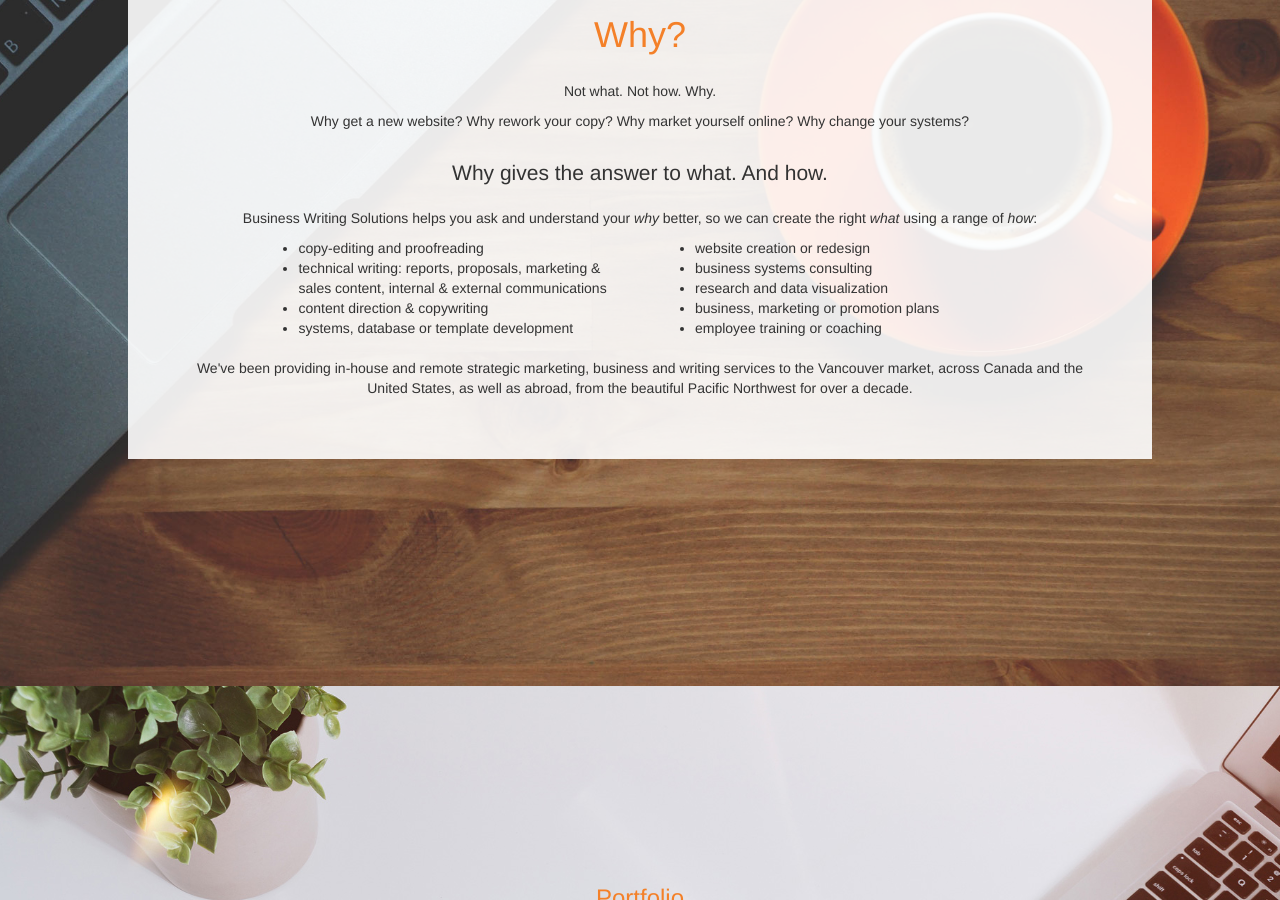
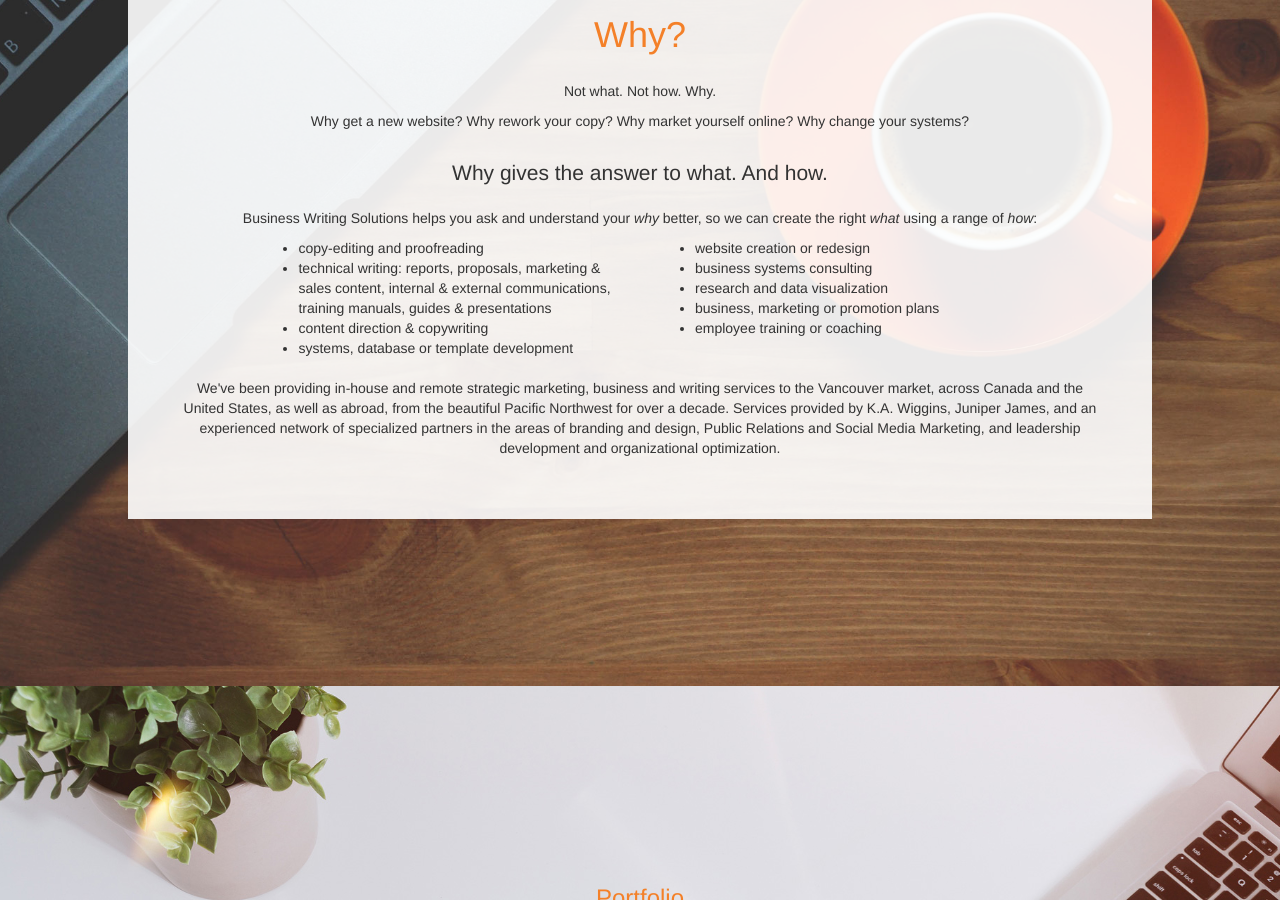
Before and after one commit to kaiewiggins/businesswriting, a Jekyll site: the page built from index.html, in a window 1280 px wide and 900 px high, scrolled down 1114 px. Built offline with Jekyll 4.4.1, drawn with Linux system fonts in a browser that asks for light colours; nearby versions of some CDN libraries; some of the changed text lies outside the part shown.

Commit message:
Update index.html

```diff
--- a/index.html
+++ b/index.html
@@ -37,7 +37,7 @@
             <div class="col-xs-5 text-left">
       <ul>
         <li>copy-editing and proofreading</li>
-        <li>technical writing: reports, proposals, marketing & sales content, internal & external communications</li>
+        <li>technical writing: reports, proposals, marketing & sales content, internal & external communications, training manuals, guides & presentations</li>
         <li>content direction & copywriting</li>
           <li>systems, database or template development</li>
         </ul>
@@ -53,7 +53,7 @@
             </div><!--close col-->
         </div><!--close row-->
         <p></p>
-        <p>We've been providing in-house and remote strategic marketing, business and writing services to the Vancouver market, across Canada and the United States, as well as abroad, from the beautiful Pacific Northwest for over a decade.</p>
+        <p>We've been providing in-house and remote strategic marketing, business and writing services to the Vancouver market, across Canada and the United States, as well as abroad, from the beautiful Pacific Northwest for over a decade. Services provided by K.A. Wiggins, Juniper James, and an experienced network of specialized partners in the areas of branding and design, Public Relations and Social Media Marketing, and leadership development and organizational optimization.</p>
          </div><!--close text-center-->
 </div><!--close second background img-->
 
@@ -63,6 +63,34 @@
               <div class="text-center" style="padding: 5%;">
                   <h3>Portfolio<br><small>under construction</small></h3>
                 <div class="row">
+        <div class="col-lg-4 col-centered" style="padding:1em">
+        <div id="container">
+          <img src="" style="width: 300px; height: 200px;" class="img-thumbnail">
+           <div id="name">
+            <p style="display: inline-block; color: #333; margin: 0; padding: 10px; font-size: 16px; line-height: 18px;">Technical Writing: Instructional</p>
+            <p>Guides, manuals, and presentations for end users of Union Square and Deltek corporate CRM implementation for Integral Group. Live and remote training. Administrative user guides. Process mapping. Technical Writing, Instructional. Word, Excel, PPT.</p>
+          </div><!--end name-->
+          </div><!--end container-->
+          </div><!--end col-->
+        <div class="col-lg-4 col-centered" style="padding:1em">
+        <div id="container">
+          <img src="/" style="width: 300px; height: 200px;" class="img-thumbnail">
+          <div id="name">
+            <p style="display: inline-block; color: #333; margin: 0; padding: 10px; font-size: 16px; line-height: 18px;">Travel Writing</p>
+            <p>Original articles for Skyscanner's new Canadian content marketing project. 1,500 words. Content writing. </p>
+          </div><!--end name-->
+          </div><!--end container-->
+        </div><!--end col-->
+        <div class="col-lg-4 col-centered" style="padding:1em">
+        <div id="container">
+          <img src="" style="width: 300px; height: 200px;" class="img-thumbnail">
+          <div id="name">
+            <p style="display: inline-block; color: #333; margin: 0; padding: 10px; font-size: 16px; line-height: 18px;">Template development</p>
+            <p>Business development template development for Integral Group. Business plans and proposals adjusted for greater functionality, efficiency, and automation-based accuracy. Word template engineering.</p>
+          </div><!--end name-->
+          </div><!--end container-->
+        </div><!--end col-->
+        </div><!--end row-->              <div class="row">
         <div class="col-lg-4 col-centered" style="padding:1em">
         <div id="container">
           <img src="/GourmetMktg3x2.jpg" style="width: 300px; height: 200px;" class="img-thumbnail">
@@ -253,18 +281,19 @@
          <ul>
              <li>Proofreading: $60</li>
              <li>Copy-Editing: $80</li>
-             <li>Technical or Copy-Writing: $80</li>
-             <li>Research & Data Visualization: $60</li>
-             <li>Business or Marketing Planning: $100</li>
+             <li>Technical or Copy-Writing: $150</li>
+             <li>Research & Data Visualization: $100</li>
+             <li>Business or Marketing Planning: $150</li>
              <li>Systems, Databases or Templates: $100</li>
          </ul>
          </div>
          <div class="col-xs-4 text-left">
          <ul>
-             <li>Systems or Strategic Analysis: $100</li>
+             <li>Systems or Strategic Analysis: $150</li>
              <li>Marketing/Promotions: $80</li>
              <li>Website and Online Services: $80</li>
              <li>Branding & Design: available in partnership</li>
+             <li>PR & Social Media: available in partnership</li>
              <li>Employee training or coaching: $80</li>
          </ul>
          </div>
```
